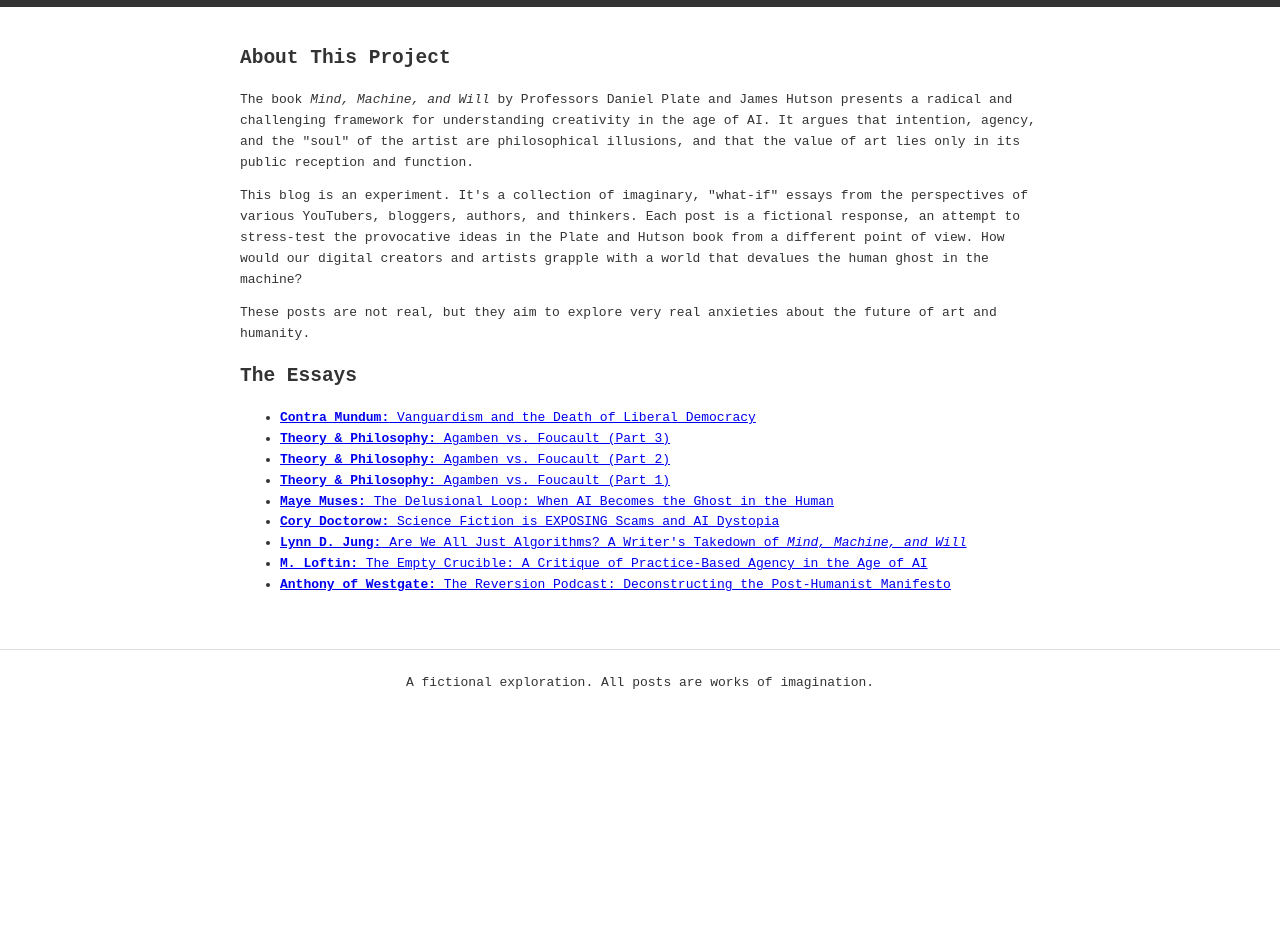
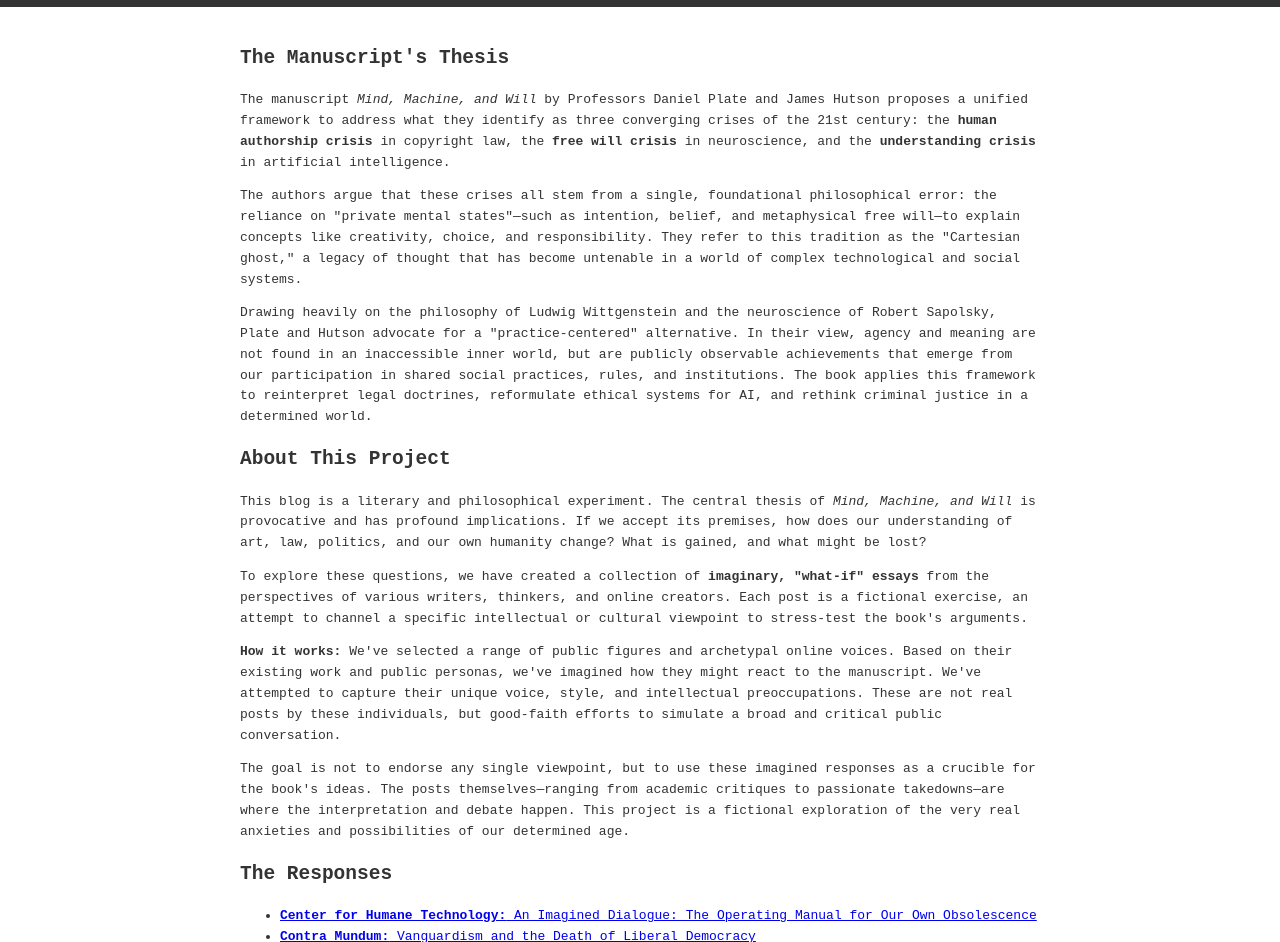
Before and after one commit to buildLittleWorlds/mind-machine-will, a plain HTML site: page index.html in a window 1280 px wide. Shown: the part 67-1009 px from the top of the page. Before the commit the page ends 800 px from the top, so only its background shows below. Drawn offline with Linux system fonts and the light colour scheme.

Commit message:
changed homepage write-up

```diff
--- a/index.html
+++ b/index.html
@@ -8,16 +8,28 @@
 </head>
 <body>
     <header>
-        <h1><em>Mind, Machine, and Will</em>: Imagined Responses</h1>
+        <h1><em>Mind, Machine, and Will</em>: A Symposium of Imagined Voices</h1>
     </header>
     <main>
+        <section id="thesis">
+            <h2>The Manuscript's Thesis</h2>
+            <p>The manuscript <em>Mind, Machine, and Will</em> by Professors Daniel Plate and James Hutson proposes a unified framework to address what they identify as three converging crises of the 21st century: the <strong>human authorship crisis</strong> in copyright law, the <strong>free will crisis</strong> in neuroscience, and the <strong>understanding crisis</strong> in artificial intelligence.</p>
+            <p>The authors argue that these crises all stem from a single, foundational philosophical error: the reliance on "private mental states"—such as intention, belief, and metaphysical free will—to explain concepts like creativity, choice, and responsibility. They refer to this tradition as the "Cartesian ghost," a legacy of thought that has become untenable in a world of complex technological and social systems.</p>
+            <p>Drawing heavily on the philosophy of Ludwig Wittgenstein and the neuroscience of Robert Sapolsky, Plate and Hutson advocate for a "practice-centered" alternative. In their view, agency and meaning are not found in an inaccessible inner world, but are publicly observable achievements that emerge from our participation in shared social practices, rules, and institutions. The book applies this framework to reinterpret legal doctrines, reformulate ethical systems for AI, and rethink criminal justice in a determined world.</p>
+        </section>
+
+        <section id="about">
             <h2>About This Project</h2>
-        <p>The book <em>Mind, Machine, and Will</em> by Professors Daniel Plate and James Hutson presents a radical and challenging framework for understanding creativity in the age of AI. It argues that intention, agency, and the "soul" of the artist are philosophical illusions, and that the value of art lies only in its public reception and function.</p>
-        <p>This blog is an experiment. It's a collection of imaginary, "what-if" essays from the perspectives of various YouTubers, bloggers, authors, and thinkers. Each post is a fictional response, an attempt to stress-test the provocative ideas in the Plate and Hutson book from a different point of view. How would our digital creators and artists grapple with a world that devalues the human ghost in the machine?</p>
-        <p>These posts are not real, but they aim to explore very real anxieties about the future of art and humanity.</p>
+            <p>This blog is a literary and philosophical experiment. The central thesis of <em>Mind, Machine, and Will</em> is provocative and has profound implications. If we accept its premises, how does our understanding of art, law, politics, and our own humanity change? What is gained, and what might be lost?</p>
+            <p>To explore these questions, we have created a collection of <strong>imaginary, "what-if" essays</strong> from the perspectives of various writers, thinkers, and online creators. Each post is a fictional exercise, an attempt to channel a specific intellectual or cultural viewpoint to stress-test the book's arguments.</p>
+            <p><strong>How it works:</strong> We've selected a range of public figures and archetypal online voices. Based on their existing work and public personas, we've imagined how they might react to the manuscript. We've attempted to capture their unique voice, style, and intellectual preoccupations. These are not real posts by these individuals, but good-faith efforts to simulate a broad and critical public conversation.</p>
+            <p>The goal is not to endorse any single viewpoint, but to use these imagined responses as a crucible for the book's ideas. The posts themselves—ranging from academic critiques to passionate takedowns—are where the interpretation and debate happen. This project is a fictional exploration of the very real anxieties and possibilities of our determined age.</p>
+        </section>
 
-        <h2>The Essays</h2>
+        <section id="posts">
+            <h2>The Responses</h2>
             <ul>
+                <li><a href="post10.html"><strong>Center for Humane Technology:</strong> An Imagined Dialogue: The Operating Manual for Our Own Obsolescence</a></li>
                 <li><a href="post9.html"><strong>Contra Mundum:</strong> Vanguardism and the Death of Liberal Democracy</a></li>
                 <li><a href="post8.html"><strong>Theory & Philosophy:</strong> Agamben vs. Foucault (Part 3)</a></li>
                 <li><a href="post7.html"><strong>Theory & Philosophy:</strong> Agamben vs. Foucault (Part 2)</a></li>
@@ -28,9 +40,10 @@
                 <li><a href="post2.html"><strong>M. Loftin:</strong> The Empty Crucible: A Critique of Practice-Based Agency in the Age of AI</a></li>
                 <li><a href="post3.html"><strong>Anthony of Westgate:</strong> The Reversion Podcast: Deconstructing the Post-Humanist Manifesto</a></li>
             </ul>
+        </section>
     </main>
     <footer>
-        <p>A fictional exploration. All posts are works of imagination.</p>
+        <p>A fictional exploration. All posts are works of imagination and simulation.</p>
     </footer>
 </body>
 </html>
```
Also changed, not shown: post10.html (added, +36 -0 lines), 2 other files. Lines whose indentation alone changed are shown as unchanged.
